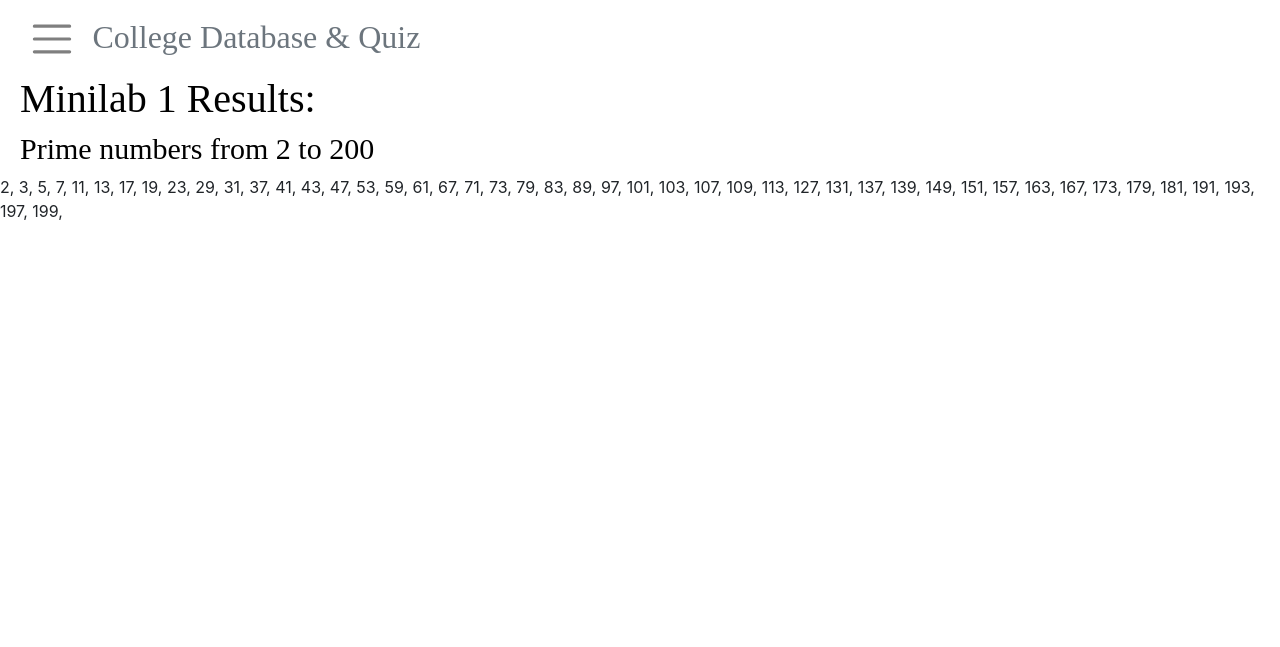
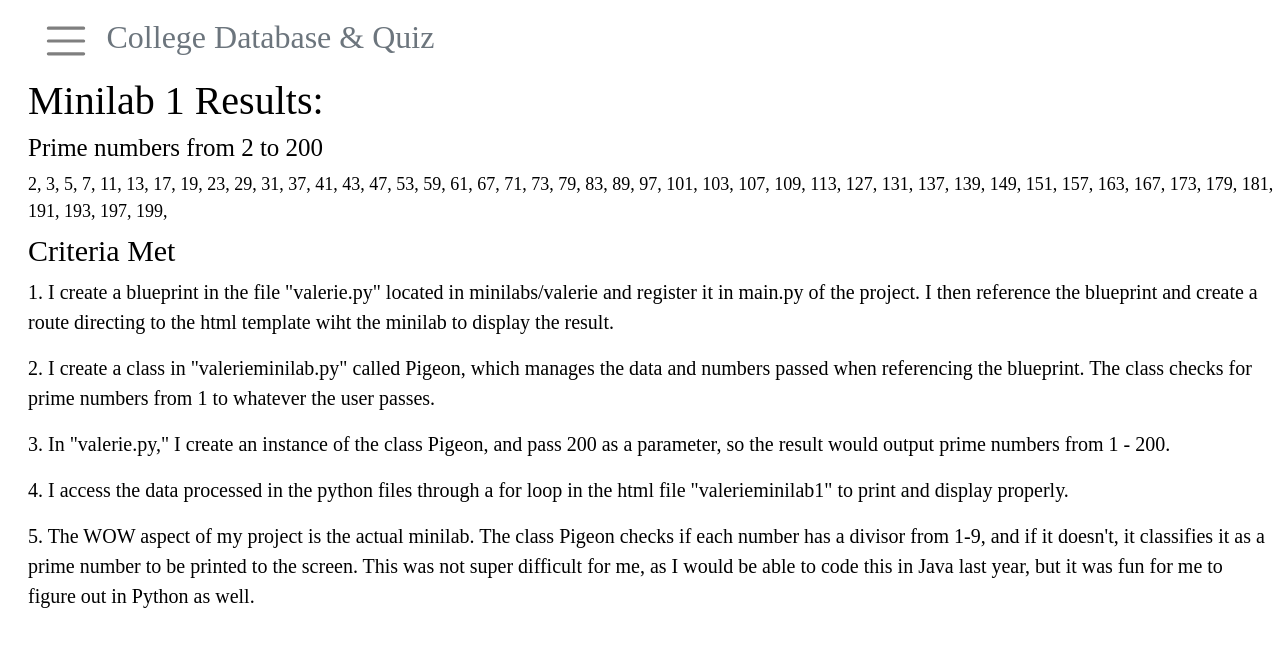
Before and after one commit to ryanshay18/P3_Parrots, a Flask app: page /valerie/minilab in a window 1280 px wide. Shown: the top 647 px of the page. Run offline with Flask 2, Linux system fonts and the light colour scheme; some libraries are stand-ins or nearby versions.

Commit message:
criterie val minilab

```diff
--- a/minilabs/valerie/templates/valerie/valerieminilab1.html
+++ b/minilabs/valerie/templates/valerie/valerieminilab1.html
@@ -7,24 +7,72 @@
 <h1> Minilab 1 Results:</h1>
 <h3>Prime numbers from 2 to {{pigeon.get_n()}}</h3>
 
+<div>
 {% for i in pigeon.get_primes() %}
     {{i}},
 {% endfor %}
+</div>
+
+<h2> Criteria Met </h2>
+
+<p> 1. I create a blueprint in the file "valerie.py" located in minilabs/valerie
+    and register it in main.py of
+    the project. I then reference the blueprint and create a route directing to the html template wiht the
+    minilab to display the result. </p>
+
+<p> 2. I create a class in "valerieminilab.py" called Pigeon, which manages the data and numbers passed when referencing
+    the blueprint. The class checks for prime numbers from 1 to whatever the user passes. </p>
+
+<p>3. In "valerie.py," I create an instance of the class Pigeon, and pass 200 as a parameter, so the result would output
+    prime numbers from 1 - 200. </p>
+
+<p>4. I access the data processed in the python files through a for loop in the html file "valerieminilab1" to print and
+    display properly.</p>
+
+<p>5. The WOW aspect of my project is the actual minilab. The class Pigeon checks if each number has a divisor from 1-9,
+    and if it doesn't, it classifies it as a prime number to be printed to the screen. This was not super difficult for me,
+    as I would be able to code this in Java last year, but it was fun for me to figure out in Python as well.</p>
 
 <style>
     h1 {
       text-align: left;
-      padding-left: 20px;
+      padding-left: 14px;
       color: black;
       font-size: 40px;
       font-family: times new roman;
     }
 
+    h2 {
+      text-align: left;
+      padding-top: 8px;
+      padding-left: 14px;
+      color: black;
+      font-size: 30px;
+      font-family: times new roman;
+    }
+
     h3 {
       text-align: left;
-      padding-left: 20px;
+      padding-left: 14px;
       color: black;
-      font-size: 30px;
+      font-size: 25px;
+      font-family: times new roman;
+    }
+
+    div {
+      text-align: left;
+      padding-left: 14px;
+      color: black;
+      font-size: 18px;
+      font-family: times new roman;
+    }
+
+    p {
+      text-align: left;
+      padding-left: 14px;
+      padding-right: 10px;
+      color: black;
+      font-size: 20px;
       font-family: times new roman;
     }
 
```
